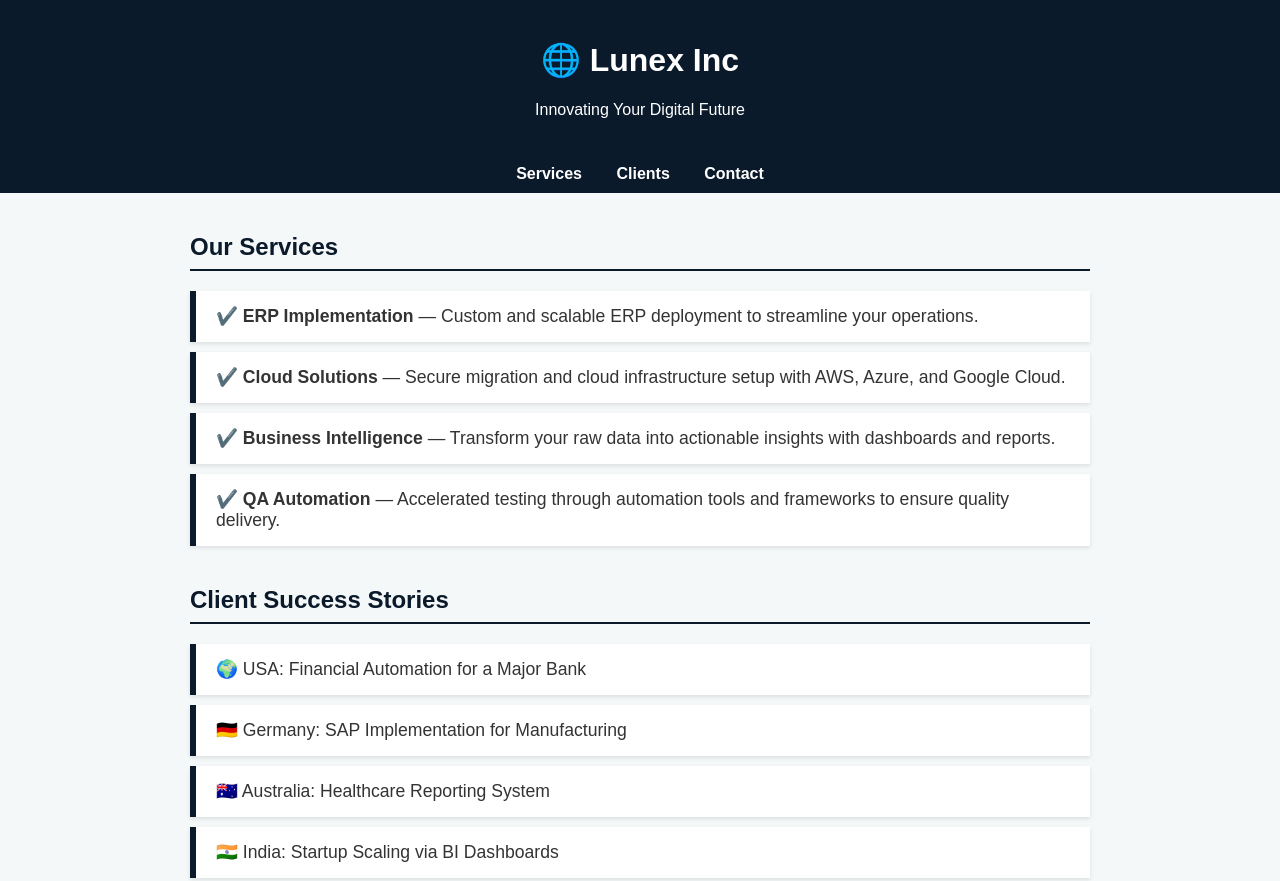
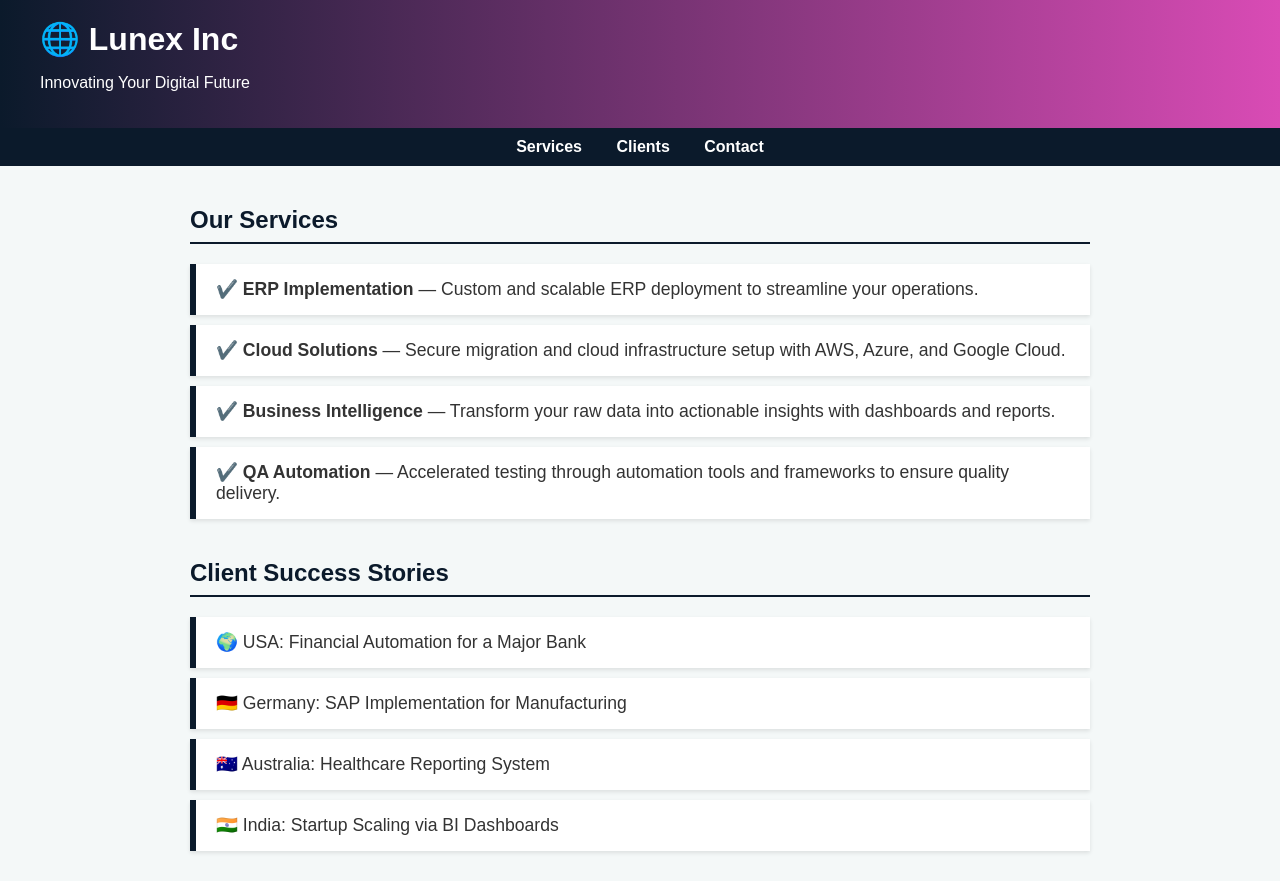
Before and after one commit to prashanth9727/my-website, a plain HTML site: page index.html in a window 1280 px wide. Shown: the top 881 px of the page. Drawn offline with Linux system fonts and the light colour scheme.

Commit message:
Add files via upload

```diff
--- a/index.html
+++ b/index.html
@@ -5,50 +5,79 @@
   <meta name="viewport" content="width=device-width, initial-scale=1" />
   <title>Lunex Inc - Global IT Solutions</title>
   <style>
+    /* Basic Styles */
     body {
       font-family: Arial, sans-serif;
       margin: 0; padding: 0;
       background-color: #f4f8f8;
       color: #333;
+      scroll-behavior: smooth;
+      transition: background-color 0.5s ease-in-out;
     }
+
+    /* Header */
     header {
-      background-color: #0b1a2b; /* dark navy + black */
+      background: linear-gradient(to right, #0b1a2b, #d94bb5); /* Navy Blue + Pink */
       color: white;
       padding: 20px;
-      text-align: center;
+      text-align: left;
+      padding-left: 40px;
     }
+
+    header h1 {
+      margin: 0;
+      font-size: 2em;
+    }
+
+    /* Navigation Bar */
     nav {
-      background-color: #0b1a2b; /* same dark navy */
+      background-color: #0b1a2b;
       text-align: center;
       padding: 10px;
       position: sticky;
       top: 0;
       z-index: 100;
     }
+
     nav a {
       color: white;
       margin: 0 15px;
       text-decoration: none;
       font-weight: bold;
-      cursor: pointer;
+      transition: color 0.3s ease;
     }
+
     nav a:hover {
+      color: #d94bb5;
       text-decoration: underline;
     }
+
+    /* Sections */
     section {
       max-width: 900px;
       margin: 40px auto;
       padding: 0 20px;
+      opacity: 0;
+      transform: translateY(40px);
+      transition: all 0.6s ease-out;
     }
+
+    section.active {
+      opacity: 1;
+      transform: translateY(0);
+    }
+
     h2 {
-      color: #0b1a2b; /* match header/nav color */
+      color: #0b1a2b;
       border-bottom: 2px solid #0b1a2b;
       padding-bottom: 8px;
     }
+
     ul {
       list-style: none;
       padding: 0;
     }
+
     ul li {
       background: white;
       margin: 10px 0;
@@ -57,6 +86,7 @@
       box-shadow: 0 2px 4px rgba(0,0,0,0.1);
       font-size: 1.1em;
     }
+
     /* Contact Form */
     form {
       background: white;
@@ -64,6 +94,7 @@
       box-shadow: 0 2px 8px rgba(0,0,0,0.1);
       border-radius: 6px;
     }
+
     form input, form textarea {
       width: 100%;
       padding: 12px;
@@ -73,6 +104,7 @@
       font-size: 1em;
       resize: vertical;
     }
+
     form button {
       background-color: #0b1a2b;
       color: white;
@@ -81,10 +113,13 @@
       font-size: 1em;
       border-radius: 4px;
       cursor: pointer;
+      transition: background-color 0.3s ease;
     }
+
     form button:hover {
-      background-color: #081423; /* slightly darker */
+      background-color: #081423;
     }
+
     #loader {
       display: none;
       text-align: center;
@@ -92,6 +127,7 @@
       color: #0b1a2b;
       font-weight: bold;
     }
+
     /* Footer */
     footer {
       background-color: #081423;
@@ -100,7 +136,8 @@
       padding: 20px;
       margin-top: 60px;
     }
-    /* Map container */
+
+    /* Map */
     #map iframe {
       width: 100%;
       height: 400px;
@@ -166,6 +203,7 @@
     📞 +1 (227) 204-9578 | 📧 <a href="mailto:prash8687@gmail.com" style="color: #aad4ff;">prash8687@gmail.com</a>
   </footer>
 
+  <!-- EmailJS Script -->
   <script src="https://cdn.emailjs.com/dist/email.min.js"></script>
   <script>
     emailjs.init("cmq8Rtphvl8EkYlrh"); // Replace with your EmailJS public key
@@ -194,5 +232,24 @@
     });
   </script>
 
+  <!-- Scroll Animation Script -->
+  <script>
+    const sections = document.querySelectorAll('section');
+
+    const observer = new IntersectionObserver(entries => {
+      entries.forEach(entry => {
+        if (entry.isIntersecting) {
+          entry.target.classList.add('active');
+        }
+      });
+    }, {
+      threshold: 0.1
+    });
+
+    sections.forEach(section => {
+      observer.observe(section);
+    });
+  </script>
+
 </body>
 </html>
```
